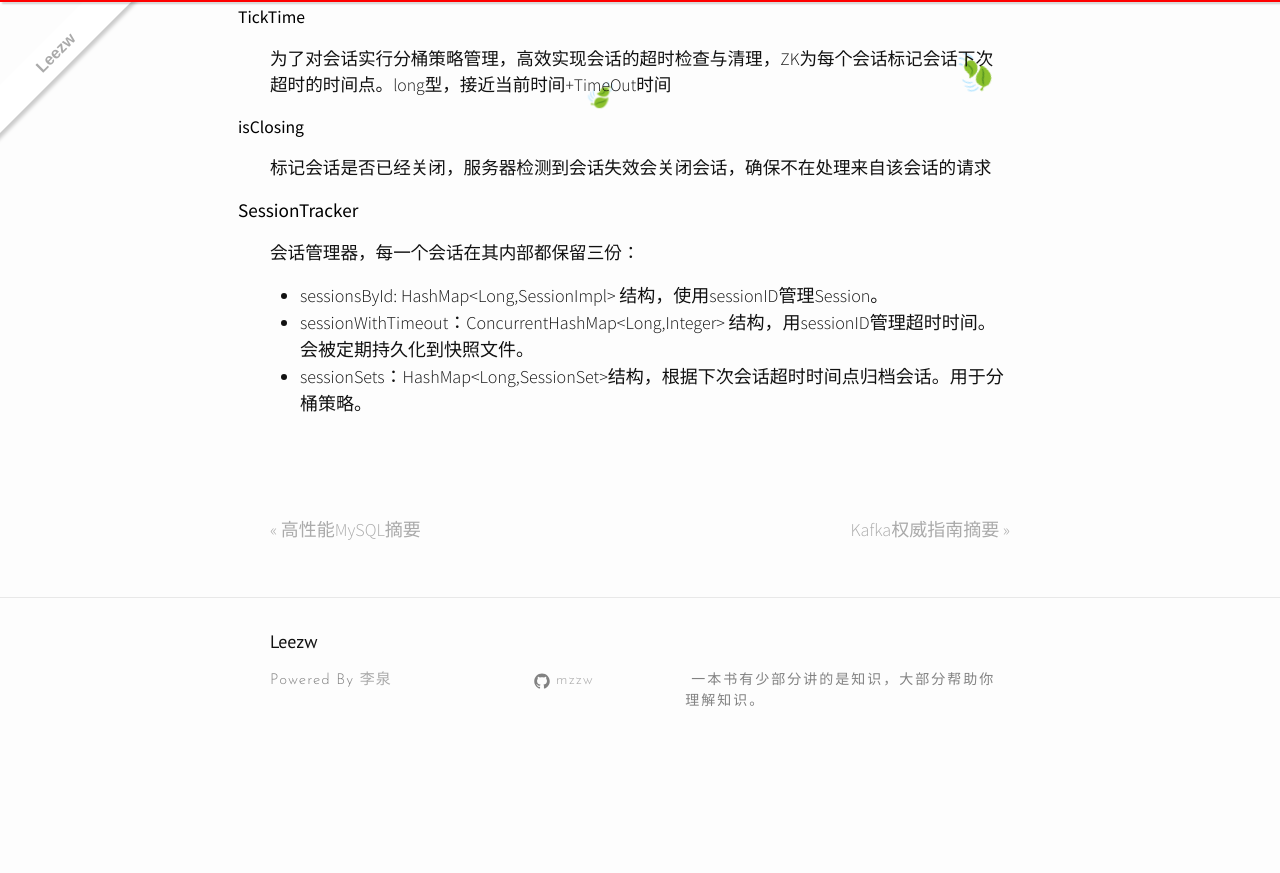
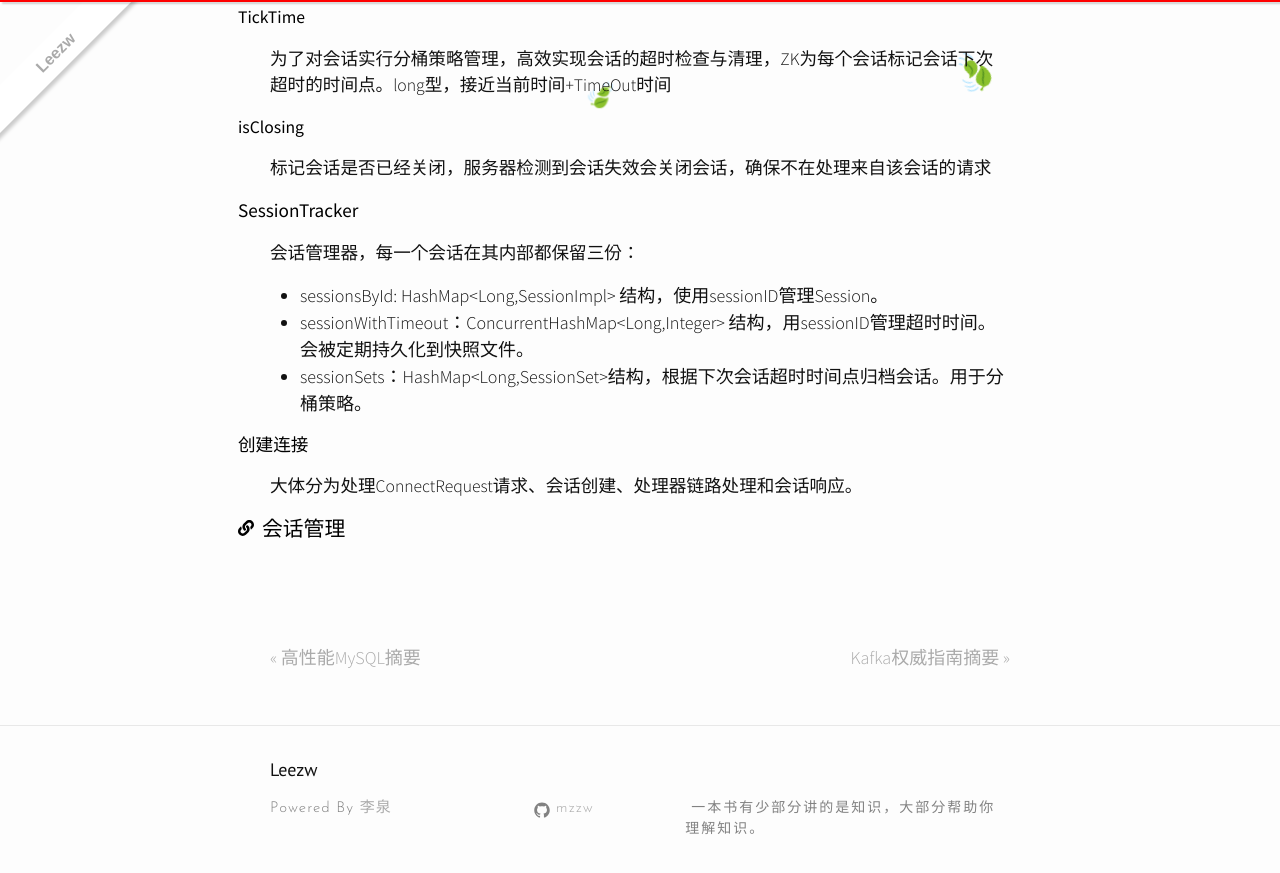
Before and after one commit to quantum-li/quantum-li.github.io, a Jekyll site: the page built from _posts/2020-05-08-from-paxos-to-zookeeper.md, in a window 1280 px wide and 900 px high, scrolled down 21109 px. Shown: the top 873 px of the window. Built offline with Jekyll 4.4.1, drawn with Linux system fonts in a browser that asks for light colours; nearby versions of some CDN libraries; comment, search, counter and statistics services are not loaded; before the commit the page ends 21881 px from its top, so only the background shows below that.

Commit message:
2020-5-20 22:49:25

```diff
--- a/_posts/2020-05-08-from-paxos-to-zookeeper.md
+++ b/_posts/2020-05-08-from-paxos-to-zookeeper.md
@@ -632,3 +632,9 @@ Session是ZK中的会话实体，代表了一个客户端会话。
 + sessionsById: HashMap<Long,SessionImpl> 结构，使用sessionID管理Session。
 + sessionWithTimeout：ConcurrentHashMap<Long,Integer> 结构，用sessionID管理超时时间。会被定期持久化到快照文件。
 + sessionSets：HashMap<Long,SessionSet>结构，根据下次会话超时时间点归档会话。用于分桶策略。
+
+##### 创建连接
+
+大体分为处理ConnectRequest请求、会话创建、处理器链路处理和会话响应。
+
+### 会话管理
```
